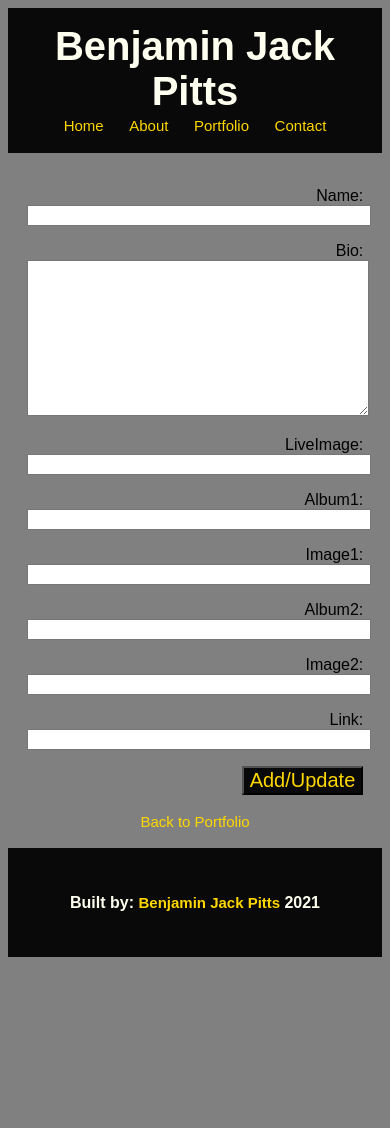
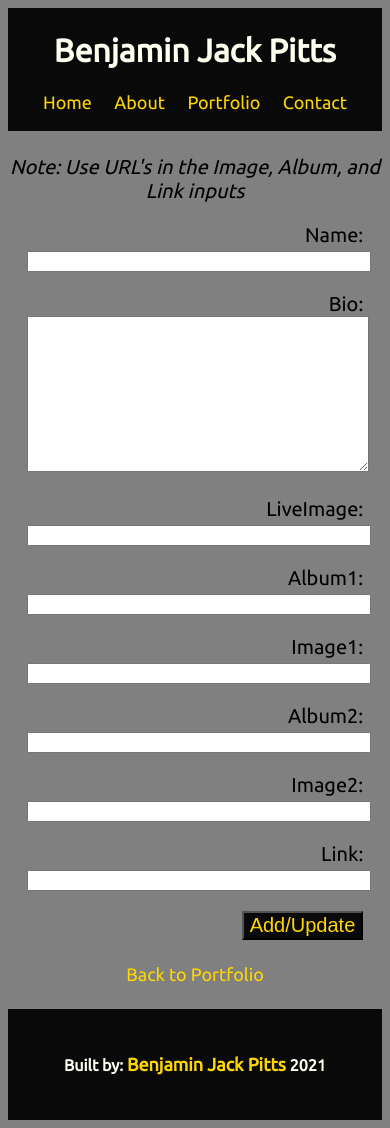
Before and after one commit to jlboba/django_contacts, a Django app: page /contacts/new in a window 390 px wide. Before the commit the page ends 957 px from the top, so only its background shows below. Run offline with Django 3.2, Linux system fonts and the light colour scheme.

Commit message:
minor updates

```diff
--- a/contacts/static/css/styles.css
+++ b/contacts/static/css/styles.css
@@ -1,16 +1,17 @@
 body {
-    font-family: Arial, Helvetica, sans-serif;
+    font-family: 'Ubuntu', sans-serif, Arial;
+    font-size: 20px;
     background: gray;
 }
 img {
-  width: 75%;
+  width: 80%;
   opacity: .8;
   border-radius: 10px;
   box-shadow: 10px 10px 5px #090909;
 }
 h1 {
-  margin: 0;
-  font-size: 40px;
+  margin-top: .5rem;
+  font-size: 42px;
   text-align: center;
 }
 h2 {
@@ -92,7 +93,7 @@ li {
     flex-direction: row;
     justify-content: center;
     margin: 0 .6rem;
-    padding: .2rem;
+    padding: 0 1rem;
 }
 .list {
   display: flex;
@@ -112,7 +113,7 @@ li {
   border: 2px solid #090909;
   background: #090909;
   margin: 0 1rem;
-  padding: 1rem;
+  padding: .5rem;
 }
 .about {
   margin: 0 5rem;
@@ -163,7 +164,7 @@ a.active:hover {
 }
 #plain-text {
   color: gray;
-  font-size: 16px;
+  font-size: 20px;
 }
 #plain-text:hover {
   color: gold;
@@ -176,10 +177,19 @@ a.active:hover {
 
 @media only screen and (max-width: 600px) {
 a {
-  font-size: 15px;
+  font-size: 18px;
 }
 input, textarea {
   width: 100%;
+}
+h4 {
+  font-size: 16px;
+}
+.name {
+  font-size: 32px;
+}
+.profile {
+  padding: .1rem;
 }
 #live, #album {
   width: 80%;
--- a/contacts/templates/contacts/base.html
+++ b/contacts/templates/contacts/base.html
@@ -6,14 +6,15 @@
     <meta name="viewport" content="width=device-width, initial-scale=1.0">
     <title>Benjamin Jack Pitts | Musician</title>
     <link rel="stylesheet" href="{% static 'css/styles.css' %}">
-
+    <link rel="preconnect" href="https://fonts.gstatic.com">
+    <link href="https://fonts.googleapis.com/css2?family=Ubuntu:wght@400&display=swap" rel="stylesheet">
 </head>
 <body>
 
     <!-- where all other content will go when this template is extended to other files -->
 
     <header>
-            <h1>Benjamin Jack Pitts</h1>
+            <h1 class='name'>Benjamin Jack Pitts</h1>
         <div class='container'>
           <div class='profile'>
             <a href="{% url 'profile' %}">Home</a>
--- a/contacts/templates/contacts/contact.html
+++ b/contacts/templates/contacts/contact.html
@@ -9,6 +9,7 @@
   <a href='https://www.facebook.com/ben.pitts.7/' target='_blank'>Facebook</a>
   <a href='https://www.linkedin.com/in/benjaminjackpitts/' target='_blank'>LinkedIn</a>
   <a href='https://benjaminjackpitts.dev/' target='_blank'>Website</a>
+  <a href='https://github.com/BenjaminPitts' target='_blank'>GitHub</a>
   <a href='https://twitter.com/BenjaminJackPi1' target='_blank'>Twitter</a>
 </div>
 </div>
--- a/contacts/templates/contacts/contact_form.html
+++ b/contacts/templates/contacts/contact_form.html
@@ -2,7 +2,7 @@
 {% extends 'contacts/base.html' %} {% block content %}
 
 <div class='main'>
-
+<i>Note: Use URL's in the Image, Album, and Link inputs</i>
 <form method="POST">
   {% csrf_token %} {{ form.as_p }}
   <button type="submit" id='submit'>Add/Update</button>
--- a/contacts/views.py
+++ b/contacts/views.py
@@ -3,10 +3,14 @@ from django.shortcuts import render, redirect
 from .models import Contact
 from .forms import ContactForm
 
+# import statsd
+# c = statsd.StatsClient("statsd.hostedgraphite.com", 8125, prefix="8770573a-2e24-4ad5-9d1f-f69afca83321")
+
 # Create your views here.
 
 ## index
 def contact_list(request):
+    # c.incr("benjaminpitts-musician.contact_list.request", 1)
     contacts = Contact.objects.all()
     return render(request, 'contacts/contact_list.html', { 'contacts': contacts})
 
```
Also changed, not shown: 1 other file. Lines whose indentation alone changed are shown as unchanged.
